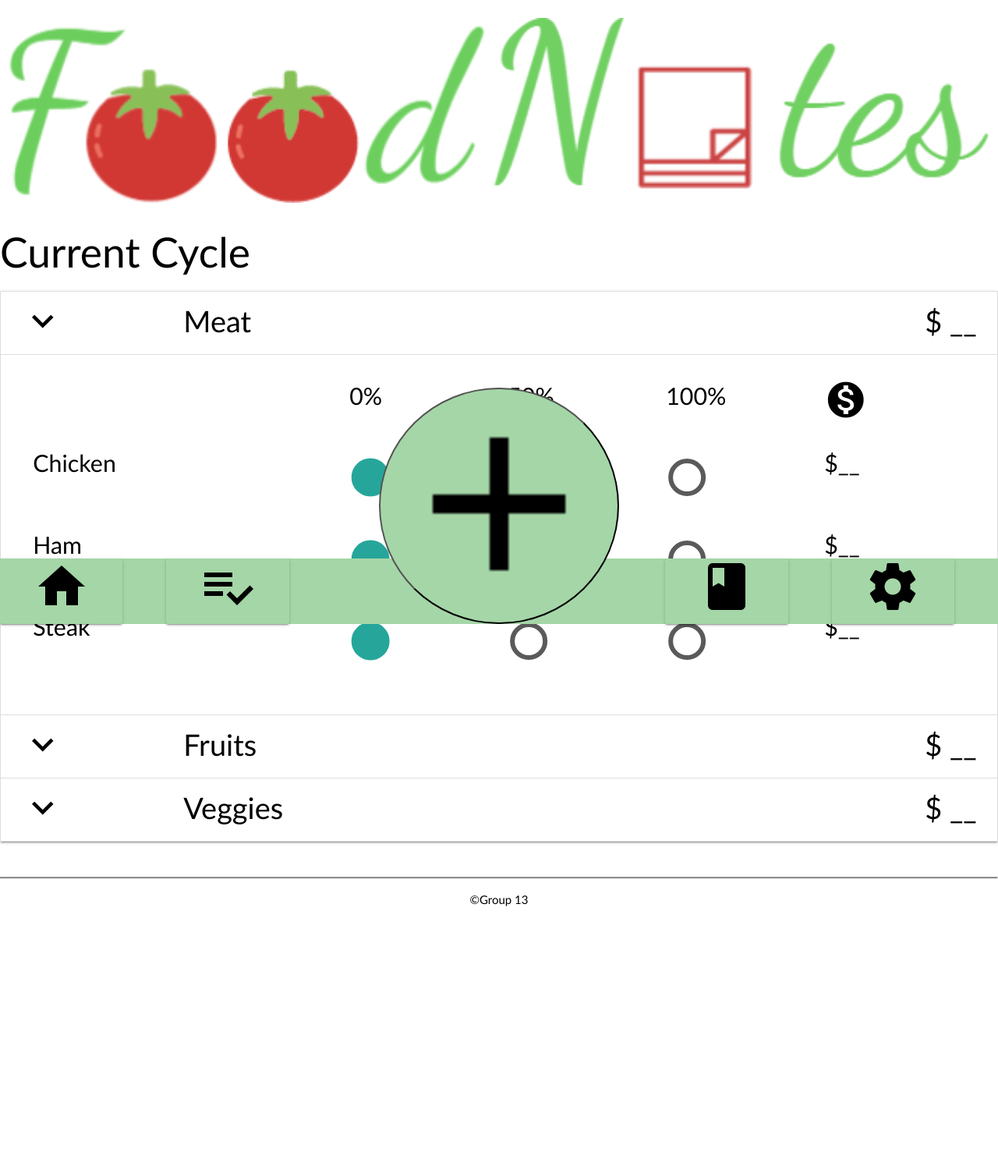
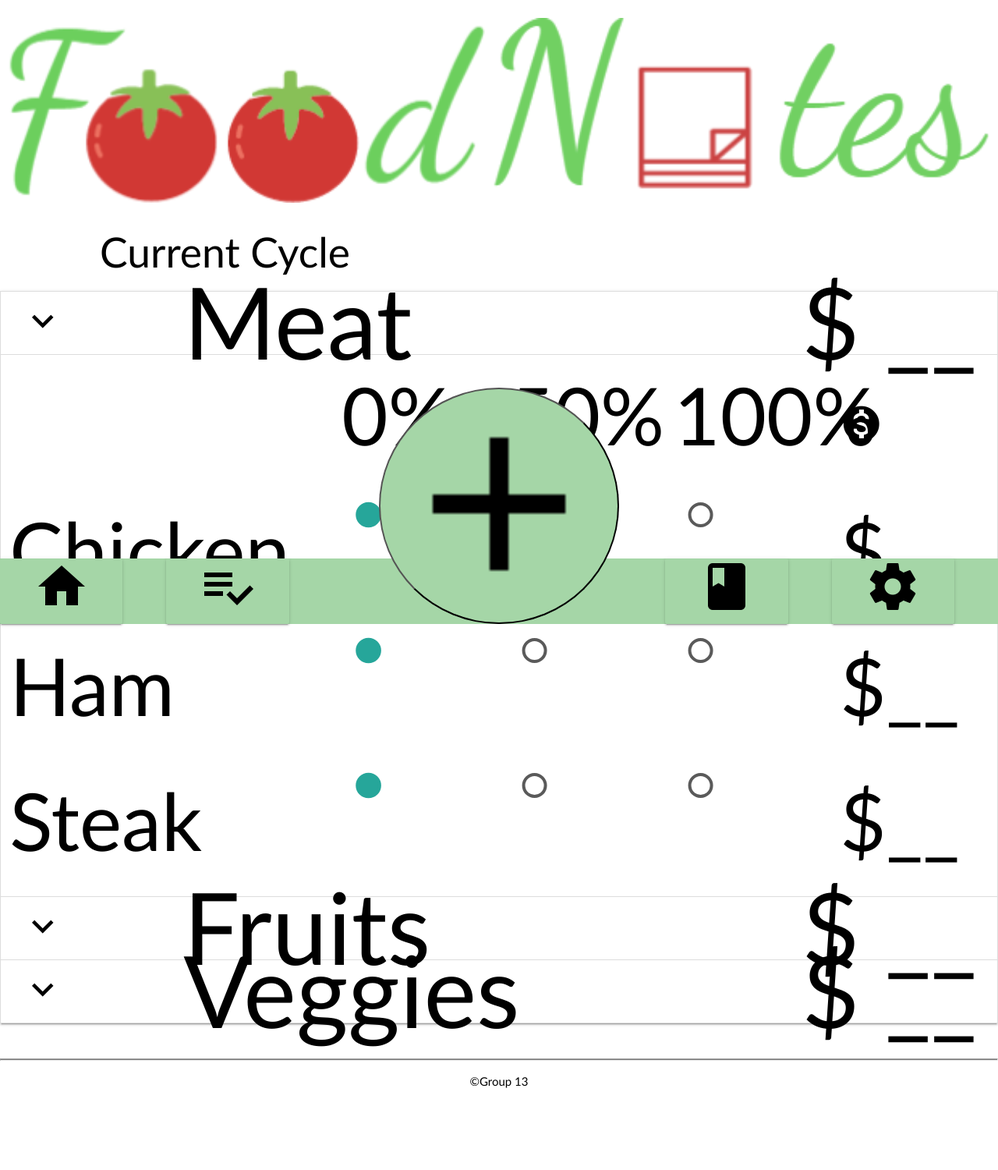
Before and after one commit to cjchiang/FoodNotes, a PHP site: page /notes.php in a window 1280 px wide, after a click that opens the changed part. Shown: the whole page at 78% size. Before the commit the page ends 1162 px from the top, so only its background shows below. Run offline with PHP 8.4, Linux system fonts and the light colour scheme.

Commit message:
added changes to styles

```diff
--- a/styles/styles.css
+++ b/styles/styles.css
@@ -14,6 +14,9 @@ body {
 .logAndSign{
     text-align: right;
 }
+h2 {
+  padding-left: 10%;
+}
 img.svg {
   width: 70px;
   padding-right: 10px;
@@ -27,9 +30,18 @@ label.largo_svg {
   font-size: 4ex;
 }
 
+.note_body {
+  font-size: 8vw;
+  padding: 0px;
+}
+
+.record_body  {
+  font-size: 6vw;
+  /*margin-left: 0px;*/
+}
 .collapsible-header {
   padding-top: 15px;
-  font-size: 5ex;
+  font-size: 10vw;
 }
 
 .alt-right{
@@ -37,7 +49,8 @@ label.largo_svg {
 }
 
 .largo_svg {
-  transform: scale(3);
+  padding-top: 60px;
+  transform: scale(2);
 }
 
 .largo_material_icon {
```
